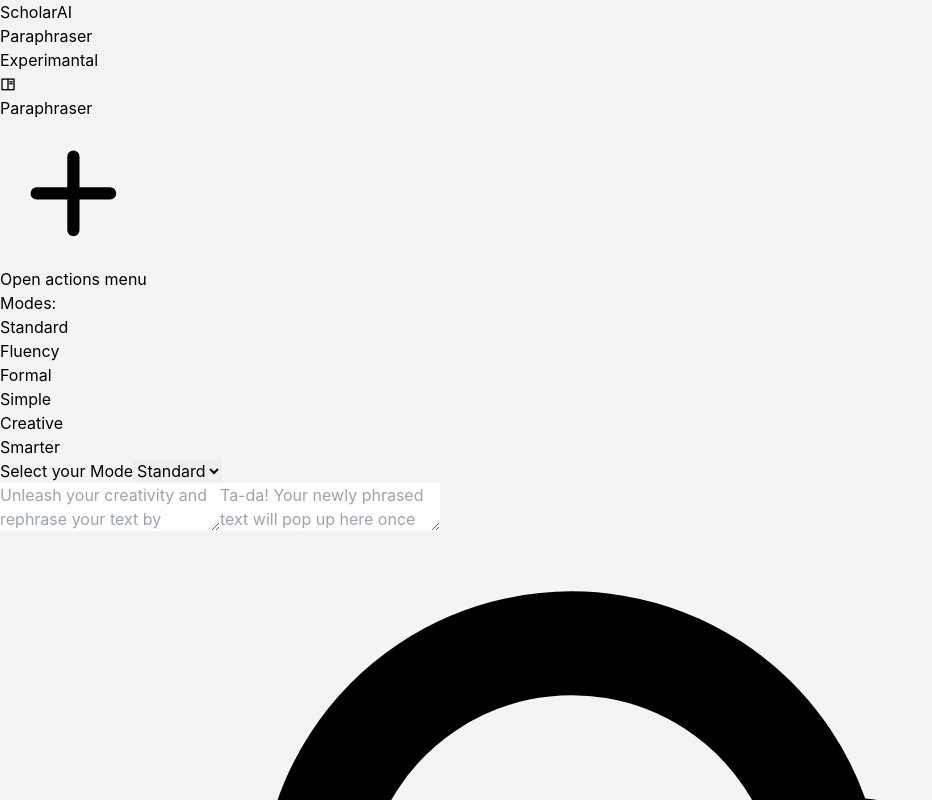
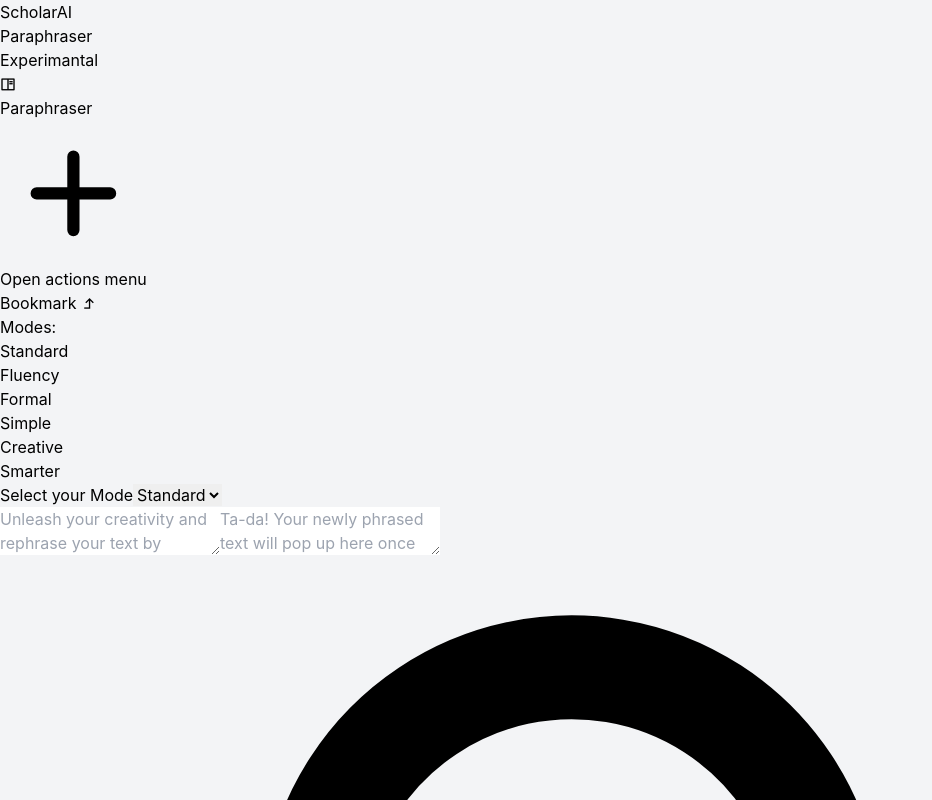
Before and after one commit to aditya-pushkar/grammyai-client, a React (Vite) app: page / in a window 1280 px wide. Shown: the top 800 px of the page, without its empty margins (0-932 px from the left). Built offline with nearby package versions, Linux system fonts and the light colour scheme.

Commit message:
add-to-bookmark btn

```diff
--- a/src/pages/Home.jsx
+++ b/src/pages/Home.jsx
@@ -3,9 +3,23 @@ import React from 'react'
 import ParaphraserSection from '../components/paraphraser/ParaphraserSection'
 import About from '../components/paraphraser/About'
 
+
+const SaveToBookmarkBtn = () => {
+  return (
+    <div className='bg-gradient-to-b from-gray-200 to-gray-300 cursor-pointer px-2 py-0.5 mx-3 md:mx-32 my-7'>
+      <p className='text-sm'>Bookmark <span className='text-base'><i class="ri-corner-right-up-line"></i></span></p>
+    </div>
+  )
+}
+
+
 const Home = () => {
   return (
-    <div className='mt-10'>
+    <div className=''>
+
+      <div className='flex w-full justify-end '>
+        <SaveToBookmarkBtn/>
+      </div>
         <ParaphraserSection/>
 
         <div className='mt-96 md:mt-28'>
```
